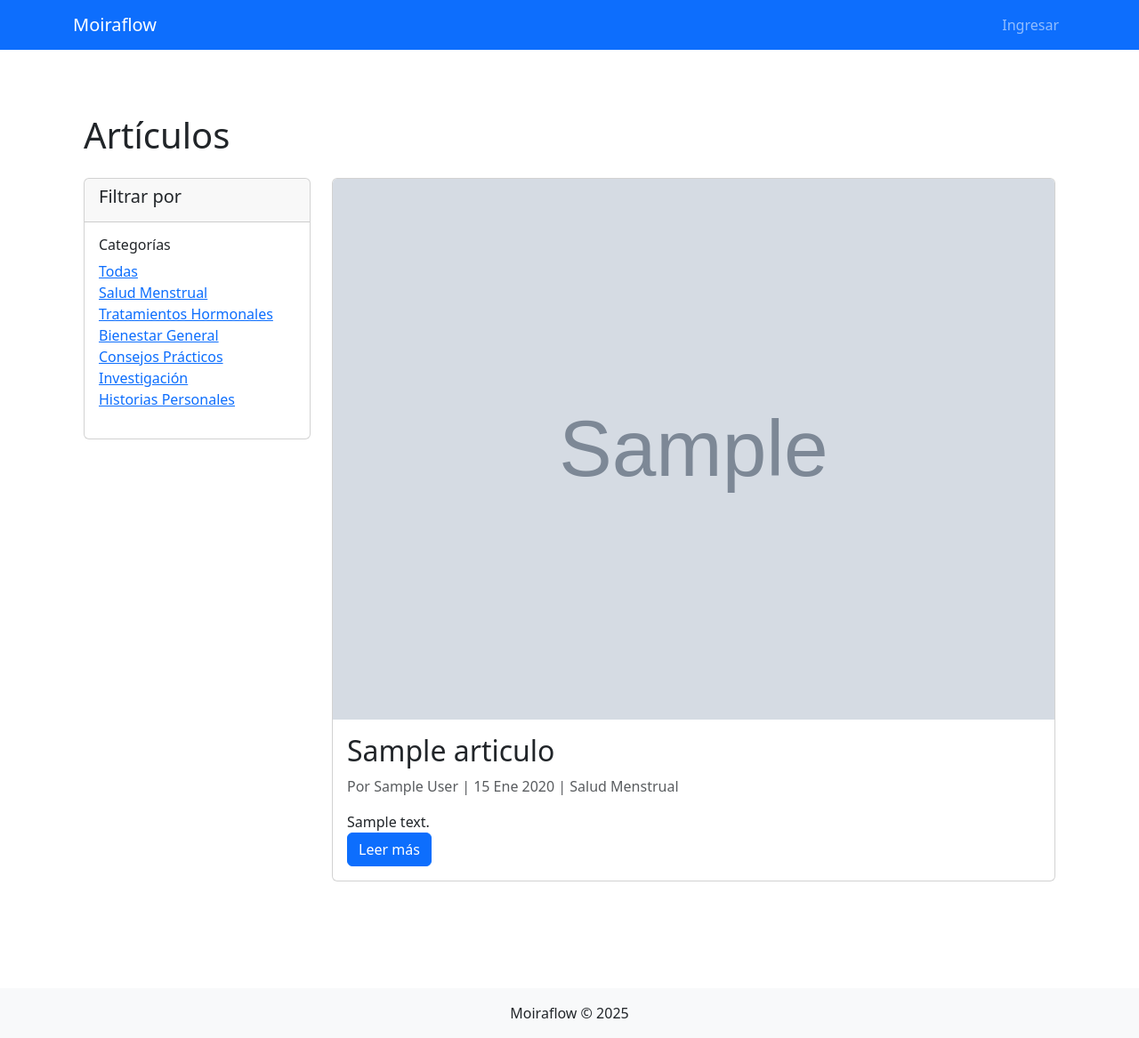
After one commit to martitavm/proyecto-final, a Django app: page /moiraflow/articulos/ in a window 1280 px wide. The commit adds this page. Shown: the whole page at 89% size. Run offline with Django 5.2, Linux system fonts and the light colour scheme; tables that the repository leaves empty hold one stand-in row (values such as "Sample post"); grey boxes marked "Sample" are stand-in pictures.

Commit message:
Configuración articulos, modelo, views, editar, eliminar, crear, etc

```diff
--- a/moiraflow/templatetags/moiraflow_tags.py
+++ b/moiraflow/templatetags/moiraflow_tags.py
@@ -14,3 +14,7 @@ def get_item(dictionary, key):
 def rotate_degrees(index, total_days):
     """Calcula los grados para posicionar los días en el círculo"""
     return (index * 360) / total_days
+
+@register.filter
+def puede_editar(articulo, user):
+    return user == articulo.autor or (hasattr(user, 'perfil') and user.perfil.es_administrador)
--- a/moiraflow/urls.py
+++ b/moiraflow/urls.py
@@ -17,7 +17,12 @@ from moiraflow.views import (
     RegistroDiarioDeleteView,
     RegistroDiarioDetailView,
     CicloMenstrualCreateView,
-    TratamientoHormonalCreateView
+    TratamientoHormonalCreateView,
+    ListaArticulosView,
+    DetalleArticuloView,
+    CrearArticuloView,
+    EditarArticuloView,
+    EliminarArticuloView
 )
 
 app_name = 'moiraflow'
@@ -54,4 +59,12 @@ urlpatterns = [
     # URLs de ciclos y tratamientos
     path('calendario/ciclo/crear/', CicloMenstrualCreateView.as_view(), name='crear_ciclo'),
     path('calendario/tratamiento/crear/', TratamientoHormonalCreateView.as_view(), name='crear_tratamiento'),
+
+    #URLs de articulos
+    path('articulos/', ListaArticulosView.as_view(), name='lista_articulos'),
+    path('articulo/crear/', CrearArticuloView.as_view(), name='crear_articulo'),
+    path('articulo/editar/<slug:slug>/', EditarArticuloView.as_view(), name='editar_articulo'),
+    path('articulo/eliminar/<slug:slug>/', EliminarArticuloView.as_view(), name='eliminar_articulo'),
+    path('articulo/<slug:slug>/', DetalleArticuloView.as_view(), name='detalle_articulo'),
+
 ]
--- a/moiraflow/views.py
+++ b/moiraflow/views.py
@@ -1,9 +1,8 @@
 from django.contrib.auth.mixins import LoginRequiredMixin, UserPassesTestMixin
 from django.contrib.auth.views import LoginView
 from django.contrib.auth import logout, login
-from django.urls import reverse_lazy
-from moiraflow.models import Perfil, RegistroDiario, TratamientoHormonal, CicloMenstrual
-from moiraflow.forms import RegistroCompletoForm, RegistroDiarioForm, TratamientoHormonalForm, CicloMenstrualForm
+from moiraflow.models import Perfil, RegistroDiario, TratamientoHormonal, CicloMenstrual, Articulo
+from moiraflow.forms import RegistroCompletoForm, RegistroDiarioForm, TratamientoHormonalForm, CicloMenstrualForm, ArticuloForm
 from django.views.generic import TemplateView, CreateView, UpdateView, DeleteView, FormView, View, DetailView, ListView
 from django.shortcuts import redirect
 from django.contrib import messages
@@ -11,7 +10,7 @@ from django.http import JsonResponse
 from django.utils import timezone
 import calendar
 from datetime import datetime, date, timedelta
-
+from django.urls import reverse_lazy
 
 
 class PaginaPrincipalView(LoginRequiredMixin, TemplateView):
@@ -508,3 +507,94 @@ class CalendarioInteractivoCirularView(LoginRequiredMixin, TemplateView):
             })
 
             return context
+
+
+class ListaArticulosView(ListView):
+    model = Articulo
+    template_name = 'moiraflow/articulos/lista_articulos.html'
+    context_object_name = 'articulos'
+    paginate_by = 10
+
+    def get_queryset(self):
+        queryset = super().get_queryset().filter(estado='publicado')
+
+        categoria = self.request.GET.get('categoria')
+        if categoria:
+            queryset = queryset.filter(categoria=categoria)
+
+        autor = self.request.GET.get('autor')
+        if autor:
+            queryset = queryset.filter(autor__username=autor)
+
+        return queryset.order_by('-fecha_publicacion')
+
+    def get_context_data(self, **kwargs):
+        context = super().get_context_data(**kwargs)
+        context['categorias'] = Articulo.CATEGORIA_CHOICES
+        context['request'] = self.request
+        return context
+
+
+class DetalleArticuloView(DetailView):
+    model = Articulo
+    template_name = 'moiraflow/articulos/detalle_articulo.html'
+    context_object_name = 'articulo'
+    slug_field = 'slug'
+    slug_url_kwarg = 'slug'
+
+    def get_queryset(self):
+        # Solo mostrar artículos publicados, excepto para autores y administradores
+        user = self.request.user
+        if user.is_authenticated and (user.perfil.es_autor or user.perfil.es_administrador):
+            return Articulo.objects.all()
+        return Articulo.objects.filter(estado='publicado')
+
+
+class CrearArticuloView(LoginRequiredMixin, UserPassesTestMixin, CreateView):
+    model = Articulo
+    form_class = ArticuloForm
+    template_name = 'moiraflow/articulos/crear_articulo.html'
+    success_url = reverse_lazy('moiraflow:lista_articulos')
+
+    def test_func(self):
+        return self.request.user.perfil.es_autor or self.request.user.perfil.es_administrador
+
+    def form_valid(self, form):
+        form.instance.autor = self.request.user
+        messages.success(self.request, 'Artículo creado exitosamente!')
+        return super().form_valid(form)
+
+
+class EditarArticuloView(LoginRequiredMixin, UserPassesTestMixin, UpdateView):
+    model = Articulo
+    form_class = ArticuloForm
+    template_name = 'moiraflow/articulos/editar_articulo.html'
+    slug_field = 'slug'
+    slug_url_kwarg = 'slug'
+
+    def test_func(self):
+        articulo = self.get_object()
+        return articulo.puede_editar(self.request.user)
+
+    def get_success_url(self):
+        return reverse_lazy('moiraflow:detalle_articulo', kwargs={'slug': self.object.slug})
+
+    def form_valid(self, form):
+        messages.success(self.request, 'Artículo actualizado exitosamente!')
+        return super().form_valid(form)
+
+
+class EliminarArticuloView(LoginRequiredMixin, UserPassesTestMixin, DeleteView):
+    model = Articulo
+    template_name = 'moiraflow/articulos/eliminar_articulo.html'
+    slug_field = 'slug'
+    slug_url_kwarg = 'slug'
+    success_url = reverse_lazy('moiraflow:lista_articulos')
+
+    def test_func(self):
+        articulo = self.get_object()
+        return articulo.puede_editar(self.request.user)
+
+    def delete(self, request, *args, **kwargs):
+        messages.success(request, 'Artículo eliminado exitosamente!')
+        return super().delete(request, *args, **kwargs)
--- /dev/null
+++ b/templates/moiraflow/articulos/lista_articulos.html
@@ -0,0 +1,84 @@
+{% extends 'base.html' %}
+{% load static %}
+{% load moiraflow_tags %}
+{% block content %}
+<div class="container py-5">
+    <h1 class="mb-4">Artículos</h1>
+
+    <div class="row">
+        <div class="col-md-3">
+            <div class="card mb-4">
+                <div class="card-header">
+                    <h5>Filtrar por</h5>
+                </div>
+                <div class="card-body">
+                    <h6>Categorías</h6>
+                    <ul class="list-unstyled">
+                        <li><a href="{% url 'moiraflow:lista_articulos' %}">Todas</a></li>
+                        {% for value, label in categorias %}
+                            <li><a href="?categoria={{ value }}">{{ label }}</a></li>
+                        {% endfor %}
+                    </ul>
+                </div>
+            </div>
+
+            {% if user.perfil.es_autor %}
+            <a href="{% url 'moiraflow:crear_articulo' %}" class="btn btn-primary btn-block mb-3">
+                <i class="fas fa-plus"></i> Nuevo Artículo
+            </a>
+            {% endif %}
+        </div>
+
+        <div class="col-md-9">
+            {% for articulo in articulos %}
+            <div class="card mb-4">
+                {% if articulo.imagen_portada %}
+                <img src="{{ articulo.imagen_portada.url }}" class="card-img-top" alt="{{ articulo.titulo }}">
+                {% endif %}
+                <div class="card-body">
+                    <h2 class="card-title">{{ articulo.titulo }}</h2>
+                    <p class="card-text text-muted">
+                        Por {{ articulo.autor.get_full_name|default:articulo.autor.username }}
+                        | {{ articulo.fecha_publicacion|date:"d M Y" }}
+                        | {{ articulo.get_categoria_display }}
+                    </p>
+                    <div class="card-text">{{ articulo.contenido|truncatewords:50|safe }}</div>
+                    <a href="{% url 'moiraflow:detalle_articulo' articulo.slug %}" class="btn btn-primary">Leer más</a>
+
+                    {% if articulo|puede_editar:request.user %}
+                        <div class="mt-3">
+                            <a href="{% url 'moiraflow:editar_articulo' articulo.slug %}" class="btn btn-sm btn-secondary">Editar</a>
+                            <a href="{% url 'moiraflow:eliminar_articulo' articulo.slug %}" class="btn btn-sm btn-danger">Eliminar</a>
+                        </div>
+                    {% endif %}
+                </div>
+            </div>
+            {% empty %}
+            <div class="alert alert-info">No hay artículos disponibles.</div>
+            {% endfor %}
+
+            {% if is_paginated %}
+            <nav aria-label="Page navigation">
+                <ul class="pagination">
+                    {% if page_obj.has_previous %}
+                    <li class="page-item"><a class="page-link" href="?page={{ page_obj.previous_page_number }}">Anterior</a></li>
+                    {% endif %}
+
+                    {% for num in page_obj.paginator.page_range %}
+                    {% if page_obj.number == num %}
+                    <li class="page-item active"><a class="page-link" href="#">{{ num }}</a></li>
+                    {% else %}
+                    <li class="page-item"><a class="page-link" href="?page={{ num }}">{{ num }}</a></li>
+                    {% endif %}
+                    {% endfor %}
+
+                    {% if page_obj.has_next %}
+                    <li class="page-item"><a class="page-link" href="?page={{ page_obj.next_page_number }}">Siguiente</a></li>
+                    {% endif %}
+                </ul>
+            </nav>
+            {% endif %}
+        </div>
+    </div>
+</div>
+{% endblock %}
--- a/templates/moiraflow/registro.html
+++ b/templates/moiraflow/registro.html
@@ -112,7 +112,7 @@
            max="45"
            value="28"
            {% if form.duracion_ciclo_promedio.field.required %}required{% endif %}>
-    <small class="form-text text-muted">Normalmente entre 21 y 45 días</small>
+    <small class="form-text text-muted">Normalmente entre 21 y 30 días</small>
 </div>
 
 <div class="col-md-6 periodo-container" style="display: none;">
@@ -165,8 +165,8 @@ function togglePeriodoFields(generoSeleccionado) {
     const periodoContainers = document.querySelectorAll('.periodo-container');
     const mensajeNoPeriodo = document.getElementById('mensaje-no-periodo');
 
-    // Mostrar solo si es femenino o femenino trans
-    const mostrar = ['femenino', 'femenino trans'].includes(generoSeleccionado);
+    // Mostrar solo si es femenino o masculino trans
+    const mostrar = ['femenino', 'masculino trans'].includes(generoSeleccionado);
 
     periodoContainers.forEach(container => {
         container.style.display = mostrar ? 'block' : 'none';
--- a/templates/partials/navbar.html
+++ b/templates/partials/navbar.html
@@ -11,6 +11,9 @@
                     <a class="nav-link" href="{% url 'moiraflow:mi_perfil' %}">
                         <i class="bi bi-person-circle"></i> Mi Perfil
                     </a>
+                </li>
+                <li class="nav-item">
+                    <a class="nav-link" href="{% url 'moiraflow:lista_articulos' %}">Artículos</a>
                 </li>
                 <li class="nav-item">
                     <a class="nav-link" href="{% url 'moiraflow:logout' %}">
```
Also changed, not shown: moiraflow/forms.py (+15 -1 lines), moiraflow/models.py (+48 -1 lines), templates/moiraflow/articulos/crear_articulo.html (added, +79 -0 lines), templates/moiraflow/articulos/detalle_articulo.html (added, +38 -0 lines), templates/moiraflow/articulos/editar_articulo.html (added, +79 -0 lines), templates/moiraflow/articulos/eliminar_articulo.html (added, +20 -0 lines).
